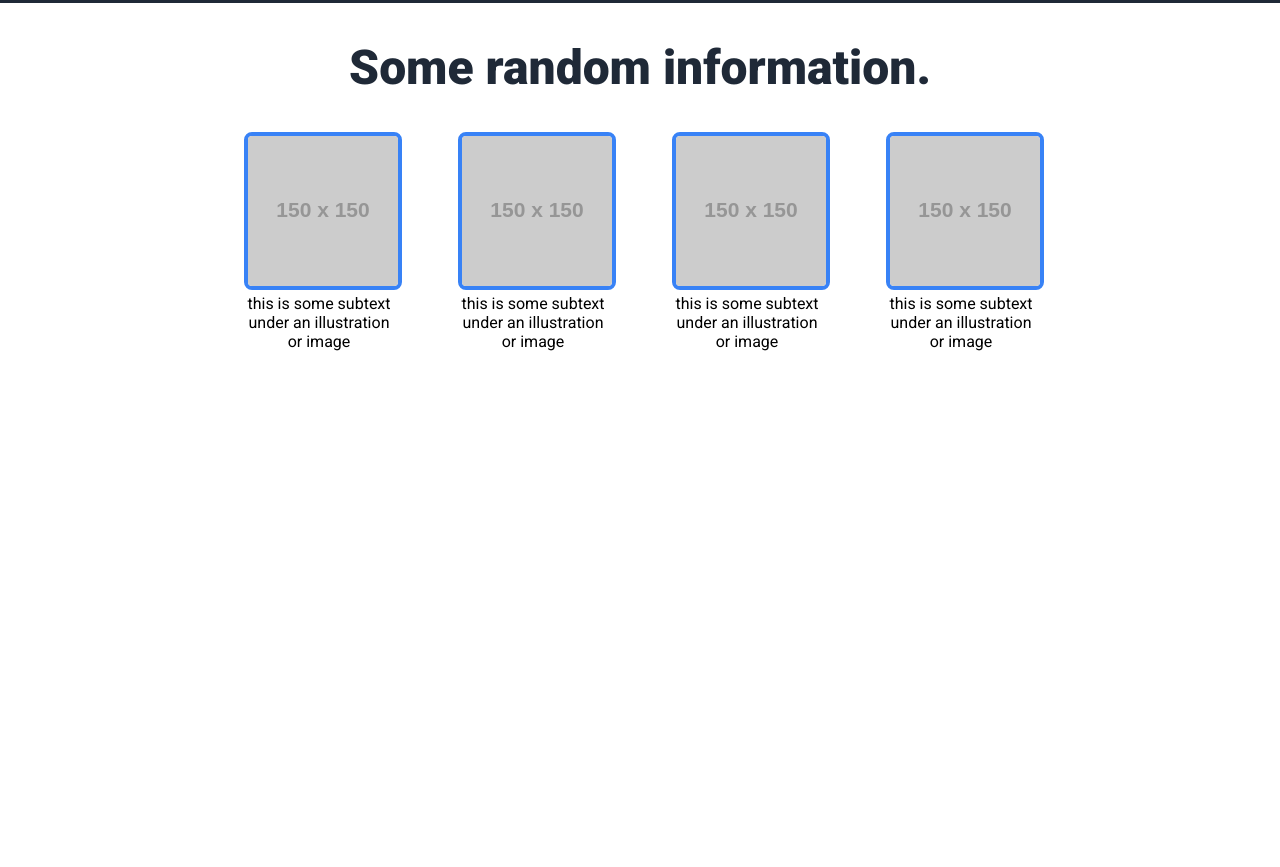
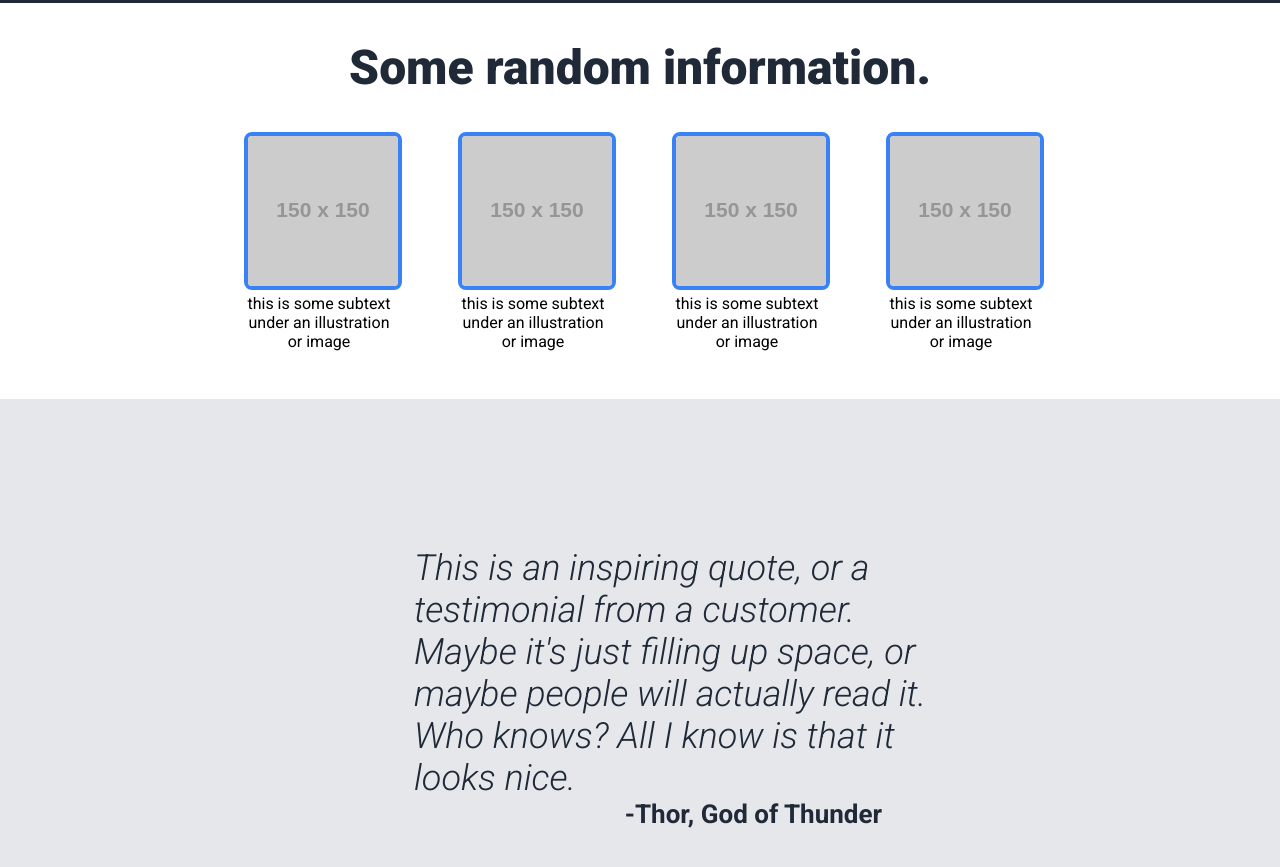
Before and after one commit to hinmeru22/landing-page, a plain HTML site: page index.html in a window 1280 px wide. Shown: the part 797-1664 px from the top of the page. Before the commit the page ends 1196 px from the top, so only its background shows below. Drawn offline with Linux system fonts and the light colour scheme; placeholder pictures from the web are drawn by us.

Commit message:
Fix: Add quote section and styling

```diff
--- a/index.html
+++ b/index.html
@@ -27,7 +27,7 @@
                     <button>Sign up</button>
                 </div>
                 <div class="right">
-                    <img src="https://placehold.co/600x250" alt="">
+                    <img src="https://placehold.co/600x250">
                 </div>
             </div>
         </div>
@@ -37,24 +37,27 @@
             </div>
             <div class="random-cards">
                 <div class="card">
-                    <img src="https://placehold.co/150x150" alt="">
+                    <img src="https://placehold.co/150x150">
                     <p>this is some subtext under an illustration or image</p>
                 </div>
                 <div class="card">
-                    <img src="https://placehold.co/150x150" alt="">
+                    <img src="https://placehold.co/150x150">
                     <p>this is some subtext under an illustration or image</p>
                 </div>
                 <div class="card">
-                    <img src="https://placehold.co/150x150" alt="">
+                    <img src="https://placehold.co/150x150">
                     <p>this is some subtext under an illustration or image</p>
                 </div>
                 <div class="card">
-                    <img src="https://placehold.co/150x150" alt="">
+                    <img src="https://placehold.co/150x150">
                     <p>this is some subtext under an illustration or image</p>
                 </div>
             </div>
         </div>
-        <div class="quotes-container"></div>
+        <div class="quotes-container">
+            <p class="quote">This is an inspiring quote, or a testimonial from a customer. Maybe it's just filling up space, or maybe people will actually read it. Who knows? All I know is that it looks nice.</p>
+            <b class="thor">-Thor, God of Thunder</b>
+        </div>
         <div class="call-to-action-container"></div>
         <div class="footer-container"></div>
     </div>
--- a/styles.css
+++ b/styles.css
@@ -102,3 +102,25 @@ button:active {
     border: 4px solid #3882F6;
     border-radius: 8px;
 }
+.quotes-container {
+    display: flex;
+    flex-direction: column;
+    background-color: #E5E7EB;
+    justify-content: center;
+    align-items: center;
+    font-size: 36px;
+    color: #1F2937;
+    font-weight: 300;
+    padding: 148px 350px;
+    font-style: italic;
+    margin: 0;
+}
+.quote {
+    margin-left: 64px;
+}
+.thor {
+    font-weight: bold;
+    font-size: 26px;
+    font-style: normal;
+    margin: 0 48px 0 auto;
+}
```
